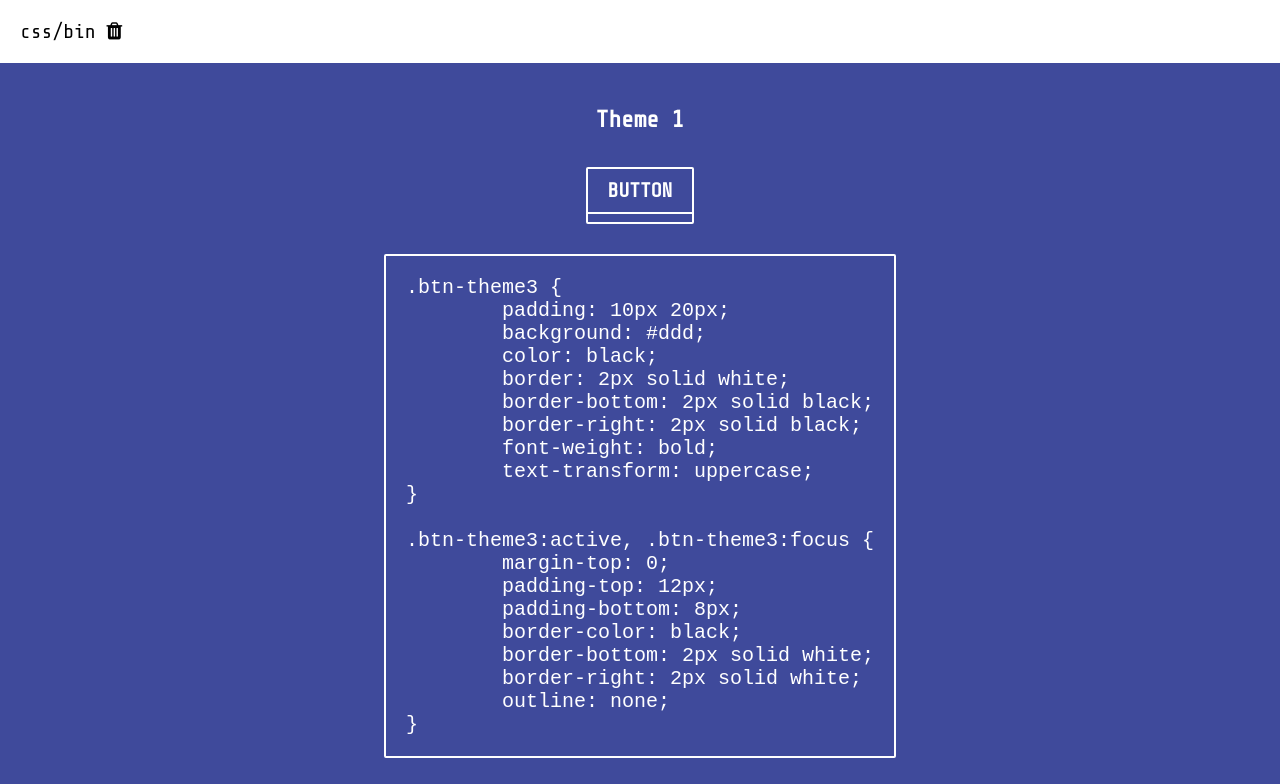
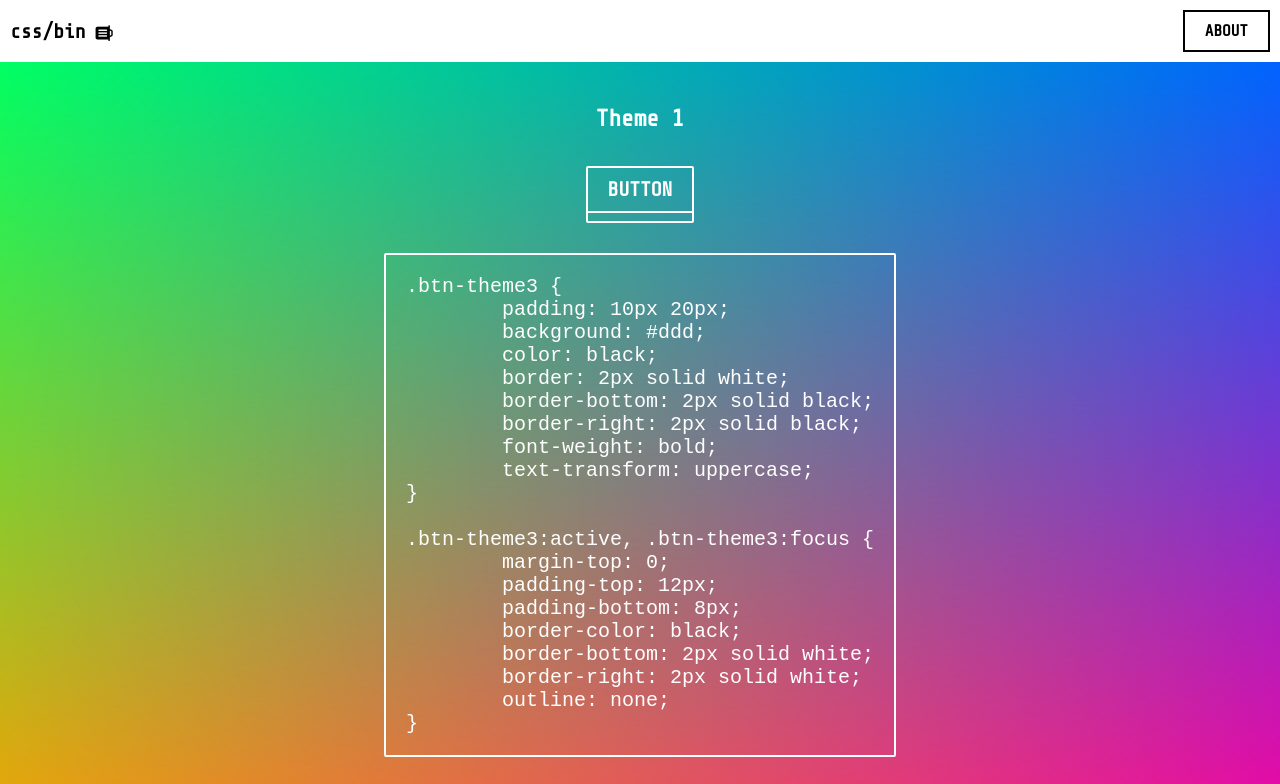
Before and after one commit to ullizen/cssbin, a plain HTML site: page index.html in a window 1280 px wide. Shown: the top 784 px of the page. Drawn offline with nearby package versions, Linux system fonts and the light colour scheme.

Commit message:
More trash

```diff
--- a/index.html
+++ b/index.html
@@ -12,11 +12,18 @@
 </head>
 <body>
 	<header class="header">
-		css/bin
-		<i class="fa fa-trash" aria-hidden="true"></i>
+		<span class="logo">
+			css/bin
+			<i class="logo-icon fa fa-trash" aria-hidden="true"></i>
+		</span>
+
+
+		<button class="btn3-theme2">
+			About
+		</button>
 	</header>
 
-	<section>
+	<section id="block-contain" class="main-container">
 		<article class="theme1 theme-container">
 			<h1>Theme 1</h1>
 
@@ -91,7 +98,10 @@
 
 	</section>
 
-
+	<footer class="footer">
+		<!-- <p>one man's trash is another man's treasure</p> -->
+		<i class="fa fa-gift" aria-hidden="true"></i>
+	</footer>
 
 </body>
 </html>
--- a/style.css
+++ b/style.css
@@ -1,6 +1,6 @@
-/** {
+* {
 	box-sizing: border-box;
-}*/
+}
 
 body {
 	font-family: 'Share Tech Mono', monospace;
@@ -31,15 +31,37 @@ input {
 }
 
 .header {
-	padding: 20px;
+	padding: 10px;
+	font-weight: bold;
+	display: flex;
+	justify-content: space-between;
+	align-items: center;
+}
+
+.header button {
+	font-size: 16px;
+	color: black;
+	border-color: black;
+}
+
+.logo-icon {
+	transform: rotate(90deg);
+	vertical-align: bottom;
+}
+
+.main-container {
+	display: flex;
+	flex-flow: column wrap;
 }
 
 .theme-container {
+	flex: 1 0 auto;
 	display: flex;
 	align-items: center;
 	justify-content: space-around;
 	flex-direction: column;
 	padding: 20px;
+	overflow: hidden;
 }
 
 .item {
@@ -51,3 +73,8 @@ pre {
 	border-radius: 2px;
 	padding: 20px;
 }
+
+.footer {
+	text-align: center;
+	padding: 20px;
+}
--- a/themes/theme1.css
+++ b/themes/theme1.css
@@ -2,6 +2,23 @@
 	background: #3f4a9b;
 	color: white;
 	font-family: 'Share Tech Mono', monospace;
+
+	background:
+	linear-gradient(
+		cyan,
+		transparent
+	),
+	linear-gradient(
+		-45deg,
+		magenta,
+		transparent
+	),
+	linear-gradient(
+		45deg,
+		yellow,
+		transparent
+	);
+	background-blend-mode: multiply;
 }
 
 .btn-theme1 {
@@ -33,6 +50,7 @@
 	position: absolute;
 	bottom: -2px;
 	left: 0;
+	box-sizing: initial;
 }
 
 .btn-theme1:active span, .btn-theme1:focus span {
--- a/themes/theme2.css
+++ b/themes/theme2.css
@@ -33,6 +33,7 @@
 	position: absolute;
 	bottom: -2px;
 	left: 0;
+	box-sizing: initial;
 }
 
 .btn-theme2:active span, .btn-theme2:focus span {
```
